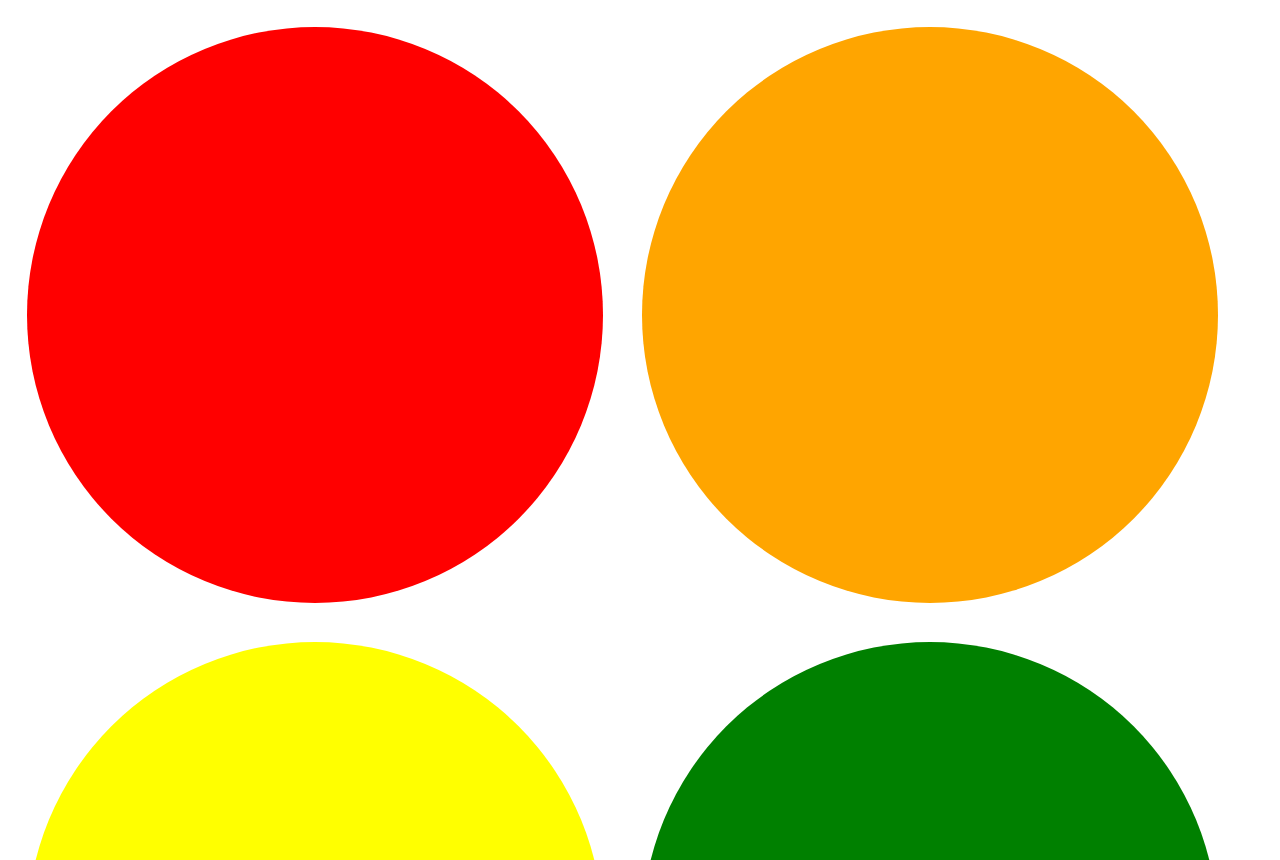
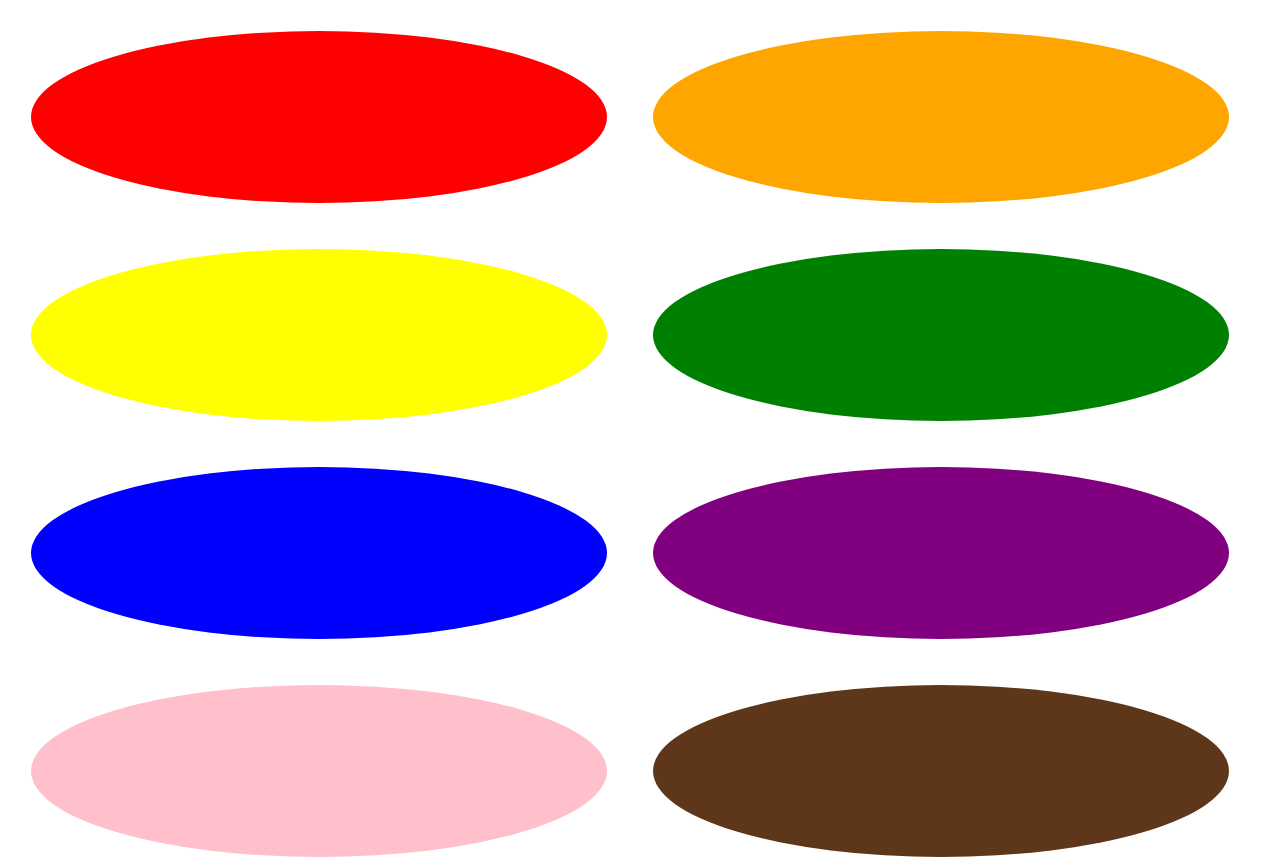
Before and after one commit to Jaaassim/color_teach_arabic, a plain HTML site: page index.html in a window 1280 px wide. Shown: the top 860 px of the page. Drawn offline with Linux system fonts and the light colour scheme.

Commit message:
Update color.css

```diff
--- a/color.css
+++ b/color.css
@@ -1,12 +1,11 @@
 button {
-    height: 45vw;
+    height: 21.5cqh;
     width: 45vw;
     float: left;
-    margin: 1.5vw;
+    margin: 1.8vw;
     border-radius: 100%;
     border: 0vw;
 }
-
 .red {
     background-color: red;
 }
```
